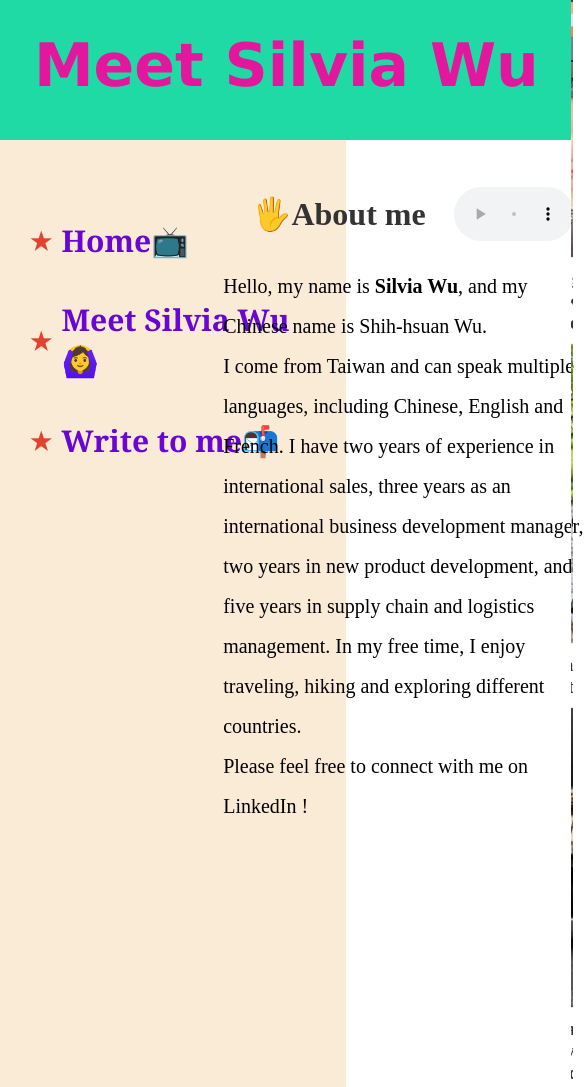
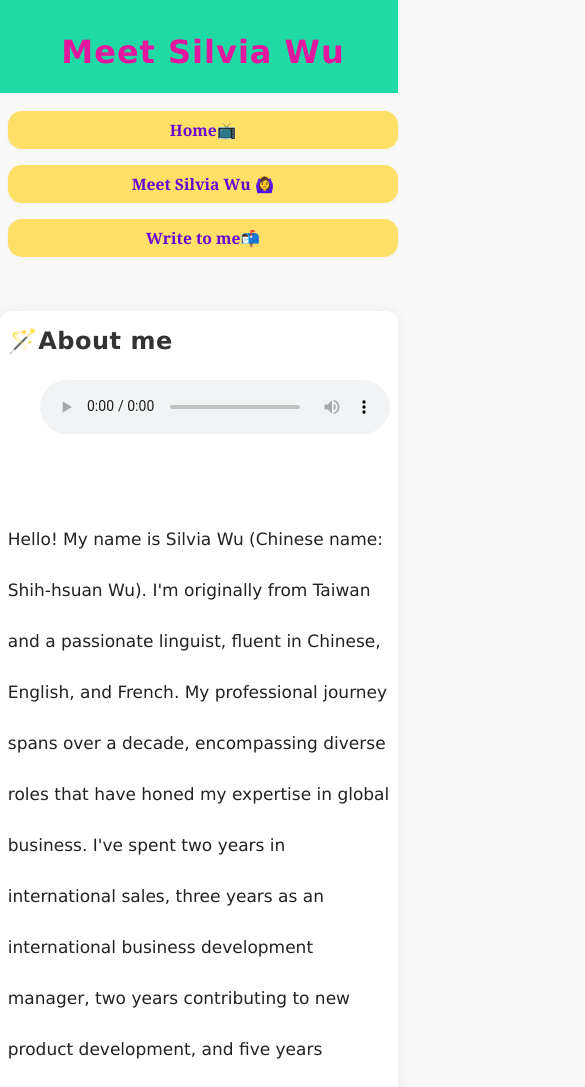
Before and after one commit to Silvia-9/silviawu, a plain HTML site: page profile.html in a window 390 px wide. Shown: the top 1087 px of the page, 585 px wide, since content can reach past the window. Drawn offline with Linux system fonts and the light colour scheme; a web font is replaced by a local one.

Commit message:
Add files via upload

```diff
--- a/Profilestyle.css
+++ b/Profilestyle.css
@@ -1,67 +1,108 @@
 body {
-    margin:0px;
+    margin: 0;
+    background: #f9f9f9;
+    font-family: Verdana, Geneva, Tahoma, sans-serif;
+    box-sizing: border-box;
+    font-size: 16px;
 }
+
+/* Header */
 header {
     background-color: #20DAA6;
-    color:#E3179E;
-    font-size: 30px;
+    color: #E3179E;
+    font-size: 30px; /* px for main title */
     font-family: Verdana, Geneva, Tahoma, sans-serif;
     text-align: center;
-    margin-top: -10px;
-    margin-bottom: -10px;
+    padding: 22px 0 16px 0;
     grid-area: header;
+    letter-spacing: 1px;
+    width: 100vw;
+    margin-left: calc(-50vw + 50%);
+    margin-right: calc(-50vw + 50%);
 }
 
+/* Navigation Menu */
 #menu {
-    padding: 10px;
-    font-size: 20px;
+    padding: 0 0 8px 0; /* Reduced bottom padding for less space below buttons */
+    text-align: center;
+    width: 100%;
     grid-area: menu;
-    text-align: left;
-    background-color: antiquewhite;
-    width: 180%;
-    padding-top: 80px;
-
+    background: none;
 }
 
 nav {
-    display: flex; /* Use flexbox for vertical layout */
-    flex-direction: column; /* Stack the navigation items vertically */
-    align-items: left; /* Center the items horizontally */
-    margin: 10px; /* Optional: Adds some space above the navigation */
-    padding: 10px;
-    margin-top: -15px;
+    display: flex;
+    flex-wrap: wrap;
+    flex-direction: row;
+    justify-content: center;
+    align-items: center;
+    gap: 15px; /* Reduced gap between buttons */
+    margin: 0;
+    padding: 0;
 }
 
 nav > a {
     color: #6a06d3;
-    font-weight: bold;
-    font-size: 30px;
+    font-weight: 600;
+    font-size: 22px; /* Increased button size */
     font-family: 'Georgia', 'Times New Roman', Times, serif;
     text-decoration: none;
-    display: flex; /* Align star and text horizontally within each item */
-    align-items: center; /* Vertically align the text and star */
-    margin-bottom: 50px;
-    height: 50px;
-    transition: color 0.3s, transform 0.3s;
-}
-
-nav > a::before {
-    content: '\2605'; /* Unicode star character (★) */
-    margin-right: 10px; /* Space between the star and the text */
-    font-size: 1.5rem; /* Adjust the size of the star */
-    color: #E0432F; /* Set the color of the star */
-    text-align: left;
+    background: #ffe066;
+    padding: 16px 32px; /* Bigger padding for larger buttons */
+    border-radius: 14px;
+    transition: background 0.2s, color 0.2s;
+    margin-bottom: 10px;
+    box-shadow: 0 1px 4px rgba(0,0,0,0.04);
 }
 
 nav > a:hover {
-    color: rgb(199, 21, 21); /* Change text color on hover */
-    transform: scale(1.1); /* Slight zoom effect on hover */
+    background: #0ae440;
+    color: #fff;
 }
 
-nav > a:hover::before {
-    color: rgb(221, 139, 15); /* Change star color on hover */
+/* Main Content */
+#main-content {
+    position: relative; /* Needed for absolute positioning of audio */
+    padding: 36px 36px 28px 36px;
+    text-align: left;
+    line-height: 1.7;
+    font-size: 17px;
+    grid-area: main;
+    width: 100%;
+    max-width: 700px;
+    background: #fff;
+    border-radius: 12px;
+    box-shadow: 0 2px 16px rgba(0,0,0,0.07);
+    margin: 0 auto 30px auto;
 }
 
+#main-content h2 {
+    margin-top: 0;
+    margin-bottom: 18px;
+    font-size: 1.5rem; /* Professional section heading */
+    color: #333;
+    letter-spacing: 0.5px;
+    font-weight: 600;
+}
+
+#main-content audio {
+    position: absolute;
+    top: 36px;
+    right: 36px;
+    margin-bottom: 0;
+    width: 200px;
+    max-width: 90%;
+    z-index: 2;
+}
+
+#main-content p {
+    line-height: 3;
+    font-size: 17px;
+    text-align: left;
+    max-width: 650px;
+    margin: 80px auto 22px auto; /* Add top spacing to move paragraph down */
+    color: #222;
+}
 
 /* Container to hold header and audio */
 .header-container {
@@ -87,104 +128,176 @@ nav > a:hover::before {
     width: 200px; /* Set a fixed width for the audio control */
   }
 
-   #main-content {
-    padding: 32px;
-    text-align:left;
-    line-height: 2;
-    font-size: 35px;
-    grid-area: main;
-    width: 100%;
-
-  }
-
-  p {
-  line-height: 2; /* Adjust the value for more or less space between lines */
-  font-size: 20px;
-  text-align: left;
-  font-family:Verdana, Geneva, Tahoma, sans-serif
-  width: 100%; /* Ensures it takes full width */
-  max-width: 750px; /* Optional: Sets a max width to prevent a very long line */
-  word-wrap: break-word; /* Breaks long words if they don't fit the container */
-  overflow-wrap: break-word; /* Ensures words break properly within container */
-  margin: 0 auto; /* Centers the paragraph */
-  }
-
-/* Container for the gallery */
+/* Gallery Styles */
 .gallery {
-    display: flex;
-    flex-direction: column; /* Align images vertically */
-    justify-content: flex-start; /* Align images at the top */
-    align-items: center;
-    overflow: hidden; /* Hide images as they move out of view */
-    height: 100vh; /* Full screen height */
-    width: 100%;
-    position: relative;
-    animation: scrollUp 20s linear infinite; /* Animation for moving the gallery */
-  }
-
-  /* Style for individual photo elements */
-  .photo {
     display: flex;
     flex-direction: column;
     align-items: center;
-    justify-content: center;
-    text-align: center;
-    margin: 5px 0; /* Add spacing between images */
-    width: 90%; /* Allow flexibility in width */
-    max-width: 500px; /* Limit the max width */
+    min-height: 400px;
+    width: 100%;
+    max-width: 350px;
+    grid-area: gallery;
+    border-radius: 12px;
+    box-shadow: 0 2px 16px rgba(0,0,0,0.07);
+    background: #fff;
+    margin: 0 auto 32px auto; /* Remove top margin to move it upward */
+    gap: 18px;
+    padding: 24px 0;
+}
+
+.photo {
+    width: 92%;
+    max-width: 320px;
+    margin: 0 auto;
 }
 
 img {
-    width: 100%; /* Ensure the image fills the container */
-    height: 300px; /* Fixed height for all images */
-    object-fit: cover; /* Ensures the image covers the area without distorting */
-    border-radius: 10px; /* Optional: rounded corners */
+    width: 100%;
+    height: 200px;
+    object-fit: contain; /* Show the whole image without cropping */
+    background: #f9f9f9; /* Optional: add a subtle background for letterboxing */
+    border-radius: 10px;
+    display: block;
+    box-shadow: 0 1px 6px rgba(0,0,0,0.06);
 }
 
 figcaption {
-    margin-top: 10px;
-    font-size: 1.2rem;
+    margin-top: 8px;
+    font-size: 0.98rem; /* Slightly smaller for captions */
     color: #333;
-    font-weight: bold;
+    font-weight: 500;
+    text-align: center;
 }
 
-  .gallery {
-    display: flex;
-    flex-direction: column;
-    height: 1500px; /* Total height of the four images (300px each) */
-    animation: scrollUp 40s linear infinite;
+/* Footer */
+footer {
+    padding: 18px;
+    background-color: #FAFE4B;
+    color: #222;
+    font-weight: 600;
+    text-align: center;
+    grid-area: footer;
+    margin-top: 0;
+    border-radius: 0 0 12px 12px;
+    box-shadow: 0 -1px 8px rgba(0,0,0,0.04);
+    width: 100vw;
+    margin-left: calc(-50vw + 50%);
+    margin-right: calc(-50vw + 50%);
 }
 
-  /* Adjusted animation for smooth vertical scrolling */
-  @keyframes scrollUp {
-    0% {
-      transform: translateY(0);
+/* Grid Layout */
+#grid-container {
+    display: grid;
+    grid-template-areas:
+        "header header"
+        "menu menu"
+        "main gallery"
+        "footer footer";
+    grid-template-columns: 2fr 1fr;
+    grid-gap: 32px;
+    min-height: 100vh;
+    max-width: 1200px;
+    margin: 0 auto;
 }
-    100% {
-      transform: translateY(-1500px); /* Moves the gallery content up by its total height */
+
+header { grid-area: header; }
+#menu { grid-area: menu; }
+#main-content { grid-area: main; }
+.gallery { grid-area: gallery; }
+footer { grid-area: footer; }
+
+/* Responsive: stack on small screens */
+@media (max-width: 900px) {
+    #grid-container {
+        grid-template-areas:
+            "header"
+            "menu"
+            "main"
+            "gallery"
+            "footer";
+        grid-template-columns: 1fr;
+        grid-gap: 18px;
+        min-height: auto;
+        max-width: 100vw;
+    }
+    #main-content, .gallery {
+        margin: 18px auto;
+        max-width: 98vw;
+    }
+    .gallery {
+        flex-direction: row;
+        flex-wrap: wrap;
+        justify-content: center;
+        gap: 10px;
+        max-width: 100vw;
+        min-height: unset;
+        padding: 12px 0;
+    }
+    .photo {
+        width: 45vw;
+        min-width: 120px;
+        max-width: 220px;
+        margin: 0;
+    }
+    img {
+        height: 28vw;
+        min-height: 80px;
+        max-height: 140px;
+    }
+    #menu {
+        padding-left: 16px;
     }
 }
 
-footer {
-    padding: 16px;
-    background-color: #FAFE4B;
-    color: black;
-    font-weight: bold;
-    text-align: center;
-    grid-area: footer;
-    margin-top: -30px;
-
+@media (max-width: 600px) {
+    header {
+        font-size: 1.3rem;
+        padding: 12px 0 0 8px;
     }
-
-#grid-container {
-    display: grid;
-    grid-template-rows: auto 1fr auto auto;
-    grid-template-areas:
-    "header header header"
-    "menu main photo"
-    "footer footer footer"
-    ;
-    grid-template-columns: 1fr 8fr 2fr;
-    grid-gap: 10px;
-    height:100vh;
+    h1 {
+        font-size: 2rem;
     }
+    h2 {
+        font-size: 1rem;
+    }
+    #main-content {
+        padding: 10px 2vw;
+        font-size: 0.98rem;
+    }
+    #main-content audio {
+        position: static;
+        display: block;
+        margin: 12px 0 18px auto;
+        width: 100%;
+        max-width: 350px;
+    }
+    nav {
+        flex-direction: column;
+        align-items: flex-start;
+        gap: 6px;
+    }
+    nav > a {
+        font-size: 0.98rem;
+        padding: 8px 10px;
+        width: 100%;
+        box-sizing: border-box;
+    }
+    .gallery {
+        flex-direction: column;
+        gap: 8px;
+        max-width: 100vw;
+        padding: 8px 0;
+    }
+    .photo {
+        width: 90vw;
+        max-width: 100%;
+    }
+    img {
+        height: 32vw;
+        min-height: 60px;
+        max-height: 120px;
+    }
+    #menu {
+        padding-left: 8px;
+    }
+}
--- a/profile.html
+++ b/profile.html
@@ -31,21 +31,25 @@
             </nav>
         </div>
         <section id="main-content">
-            <div class="header-container">
-            <h1> 🖐️About me </h1>
+            <h2>🪄About me</h2>
             <audio controls src="music.mp3" loop></audio>
-            </div>
-            <p> Hello, my name is <b>Silvia Wu</b>, and my Chinese name is Shih-hsuan Wu.<br> I come from Taiwan and can speak multiple languages, including Chinese, English and French. I have two years of experience in international sales, three years as an international business development manager, two years in new product development, and five years in supply chain and logistics management. In my free time, I enjoy traveling, hiking and exploring different countries.</p>
-            <p> Please feel free to connect with me on LinkedIn !</p>
+            <p>
+                Hello! My name is Silvia Wu (Chinese name: Shih-hsuan Wu). I'm originally from Taiwan and a passionate linguist, fluent in Chinese, English, and French.
+
+                My professional journey spans over a decade, encompassing diverse roles that have honed my expertise in global business. I've spent two years in international sales, three years as an international business development manager, two years contributing to new product development, and five years specializing in supply chain and logistics management. These experiences have given me a comprehensive understanding of international commerce and operations.
+
+                When I'm not diving into the world of business, I love to explore! Traveling, hiking, and discovering new countries are some of my favorite ways to spend my free time, as they constantly broaden my perspective and inspire new ideas.
+            </p>
+            <p>Please feel free to connect with me on LinkedIn!</p>
         </section>
-        <div class="gallery">
+        <aside class="gallery">
             <figure class="photo">
-              <img src="brightnetwork.jpg" alt="I am attending Bright Network event at Elizabeth Centre II">
-              <figcaption>Bright Network Event</figcaption>
+              <img src="Me.jpg" alt="I am in Swisterland.">
+              <figcaption>Silvia Wu</figcaption>
             </figure>
             <figure class="photo">
-              <img src="lakedistrict.jpg" alt="I am at the Lake District">
-              <figcaption>Lake District</figcaption>
+              <img src="Swiss.jpg" alt="I am at the Wolli-Park Leisee">
+              <figcaption>Wolli-Park Leisee</figcaption>
             </figure>
             <figure class="photo">
               <img src="datainnovation.jpg" alt="Summer Data Innovation Bootcamp">
@@ -55,7 +59,7 @@
               <img src="cragside.jpg" alt="Give it a go">
               <figcaption>Cragside</figcaption>
             </figure>
-        </div>
+        </aside>
         <footer>&copy;2025 Silvia Wu. All rights reserved.</footer>
     </div>
 </body>
```
Also changed, not shown: index.html (+4 -9 lines), sitemap.xml (+4 -4 lines), style.css (+75 -12 lines), Me.jpg (added), Orebro.jpg (added), Park.jpg (added), Spain.jpg (added), Swiss.jpg (added), button.js (line endings or trailing spaces), contact.html (line endings or trailing spaces), contact_style.css (line endings or trailing spaces), google1234567890abcdef.html (line endings or trailing spaces), hiking.jpg (added), robots.txt, 2 more files, 1 other file. Lines whose indentation alone changed are shown as unchanged.
